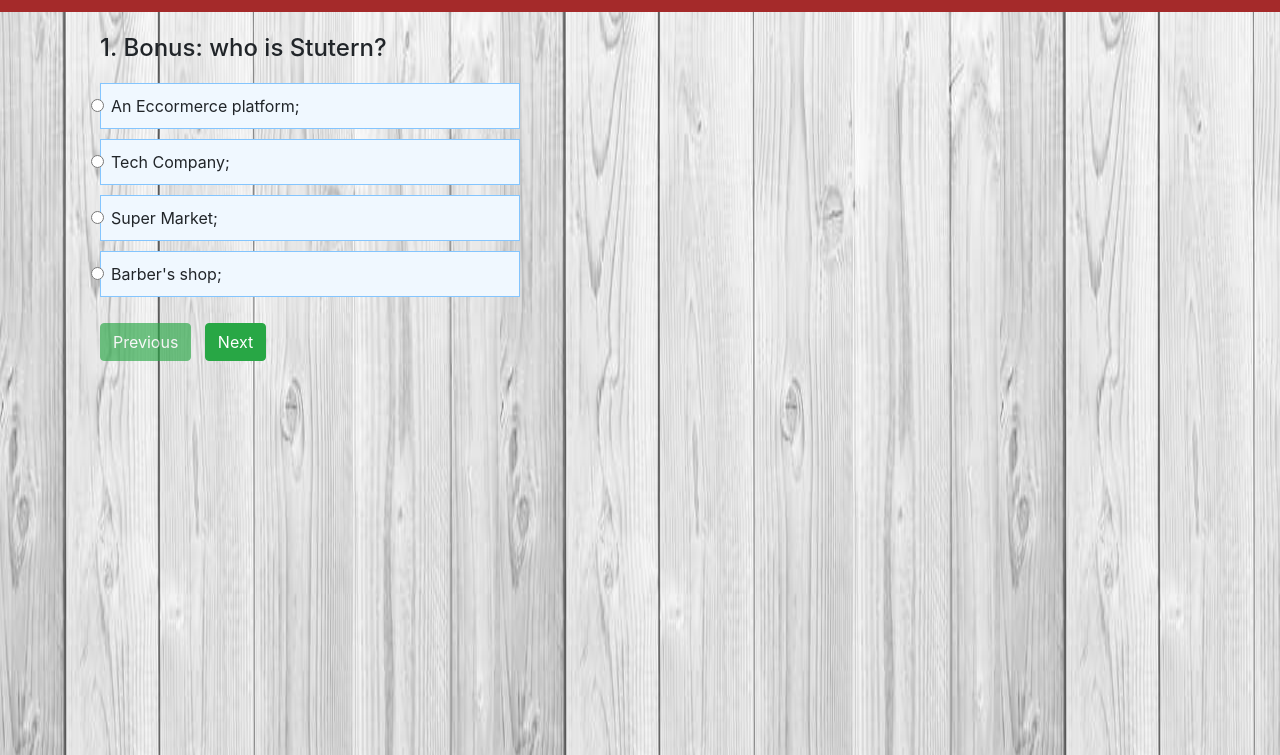
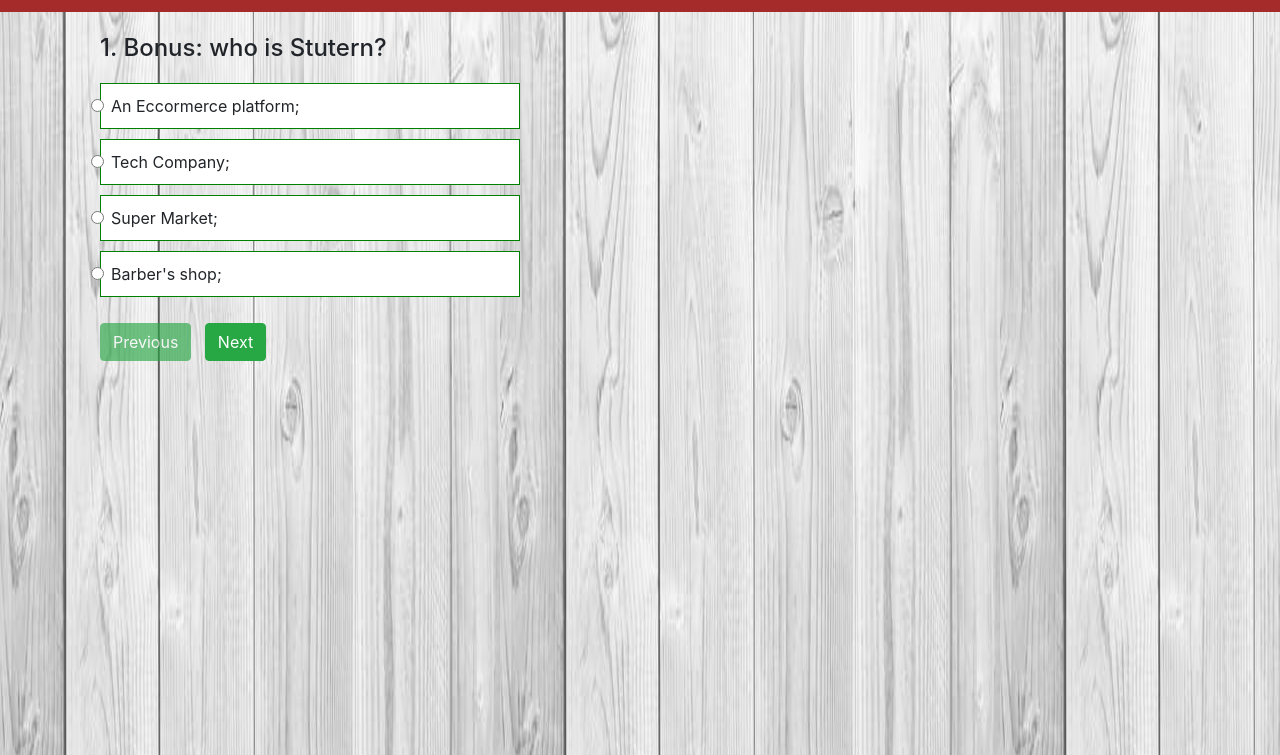
Before and after one commit to codezix/quiz_master_v2, a plain HTML site: page app.html in a window 1280 px wide. Shown: the part 45-800 px from the top of the page. Drawn offline with nearby package versions, Linux system fonts and the light colour scheme.

Commit message:
Update style.css

```diff
--- a/style.css
+++ b/style.css
@@ -44,8 +44,8 @@ body {
 
 .option-block {
     padding: 10px;
-    background: aliceblue;
-    border: 1px solid #84c5fe;
+    background: white;
+    border: 1px solid green;
     margin-bottom: 10px;
     cursor: pointer;
 }
```
